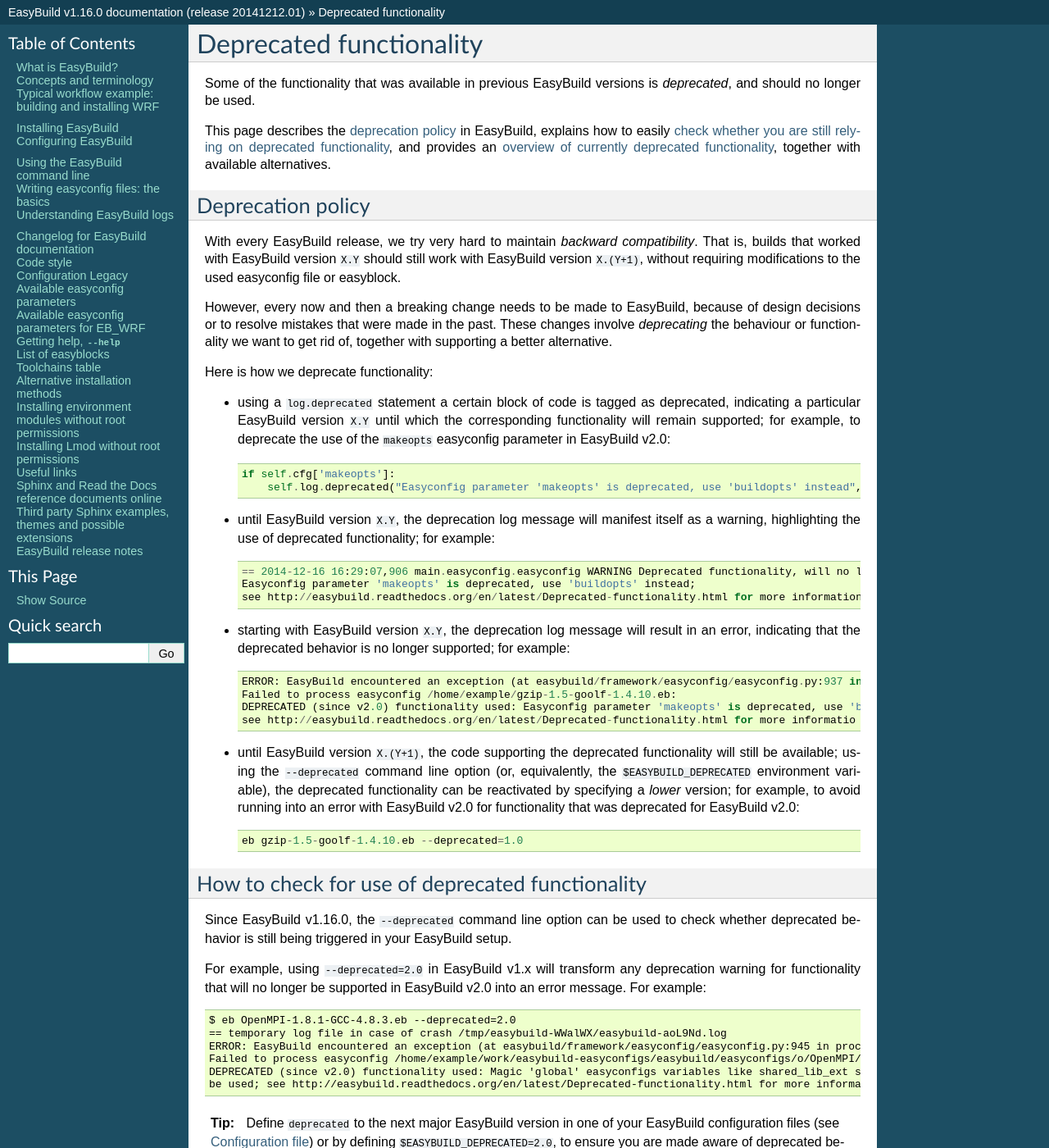
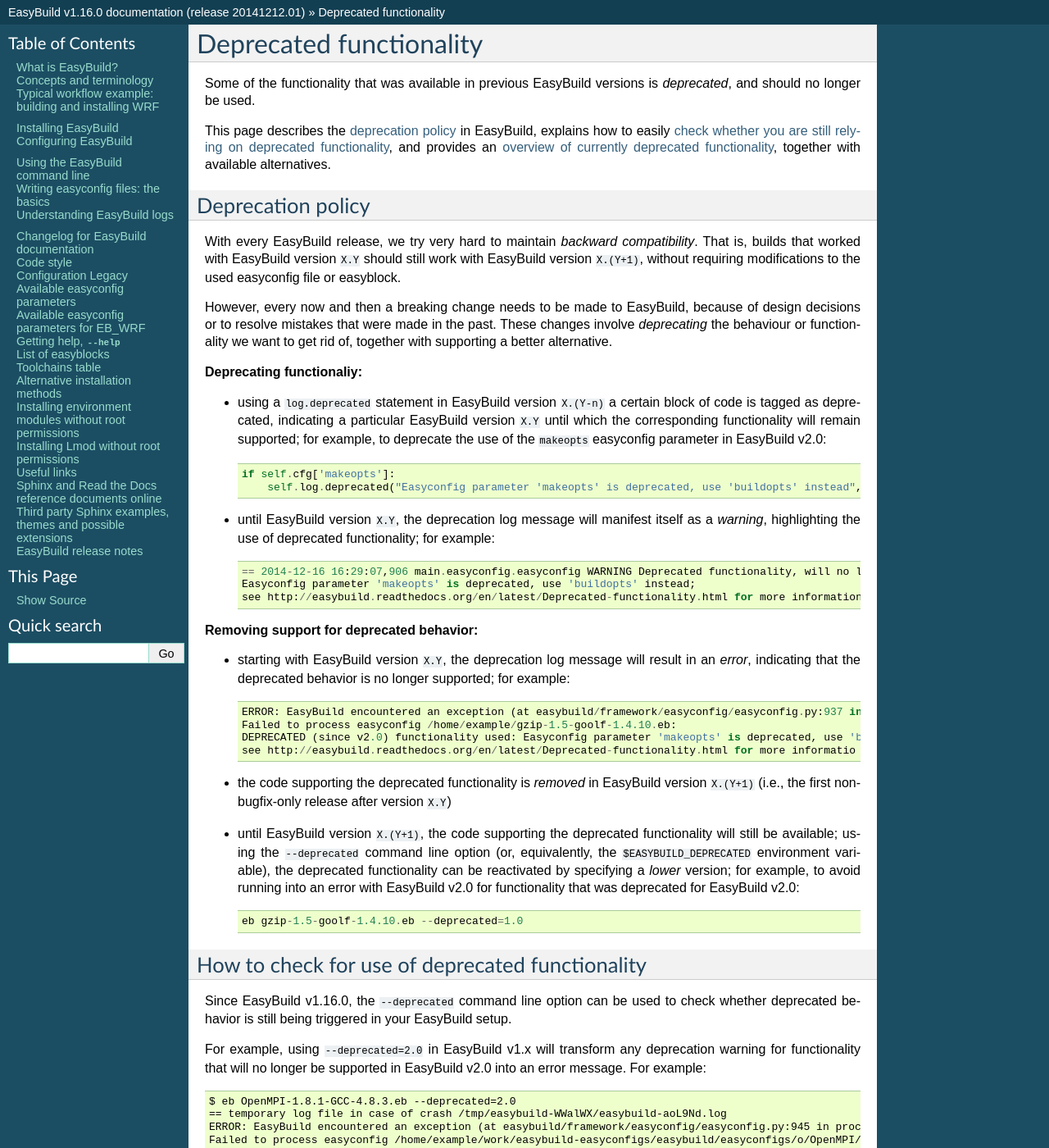
Before and after one commit to easybuilders/easybuild, a Sphinx documentation site: the page built from docs/Deprecated-functionality.rst, in a window 1280 px wide and 1400 px high. Shown: the whole window at 82% size. Built offline with Sphinx 7.4.7, drawn with Linux system fonts in a browser that asks for light colours; some of the changed text lies outside the part shown.

Commit message:
minor style tweaks

```diff
--- a/docs/Deprecated-functionality.rst
+++ b/docs/Deprecated-functionality.rst
@@ -22,29 +22,35 @@
 mistakes that were made in the past. These changes involve *deprecating* the behaviour or functionality we want to get
 rid of, together with supporting a better alternative.
 
-Here is how we deprecate functionality:
+**Deprecating functionaliy:**
 
-* using a ``log.deprecated`` statement a certain block of code is tagged as deprecated, indicating a particular EasyBuild
-  version ``X.Y`` until which the corresponding functionality will remain supported; for example, to deprecate the use of
+* using a ``log.deprecated`` statement in EasyBuild version ``X.(Y-n)`` a certain block of code is tagged as deprecated,
+  indicating a particular EasyBuild version ``X.Y`` until which the corresponding functionality will remain supported;
+  for example, to deprecate the use of
   the ``makeopts`` easyconfig parameter in EasyBuild v2.0::
 
     if self.cfg['makeopts']:
         self.log.deprecated("Easyconfig parameter 'makeopts' is deprecated, use 'buildopts' instead", '2.0')
 
-* until EasyBuild version ``X.Y``, the deprecation log message will manifest itself as a warning, highlighting the use
+* until EasyBuild version ``X.Y``, the deprecation log message will manifest itself as a *warning*, highlighting the use
   of deprecated functionality; for example::
 
     == 2014-12-16 16:29:07,906 main.easyconfig.easyconfig WARNING Deprecated functionality, will no longer work in v2.0:
     Easyconfig parameter 'makeopts' is deprecated, use 'buildopts' instead;
     see http://easybuild.readthedocs.org/en/latest/Deprecated-functionality.html for more information
 
-* starting with EasyBuild version ``X.Y``, the deprecation log message will result in an error,
+**Removing support for deprecated behavior:**
+
+* starting with EasyBuild version ``X.Y``, the deprecation log message will result in an *error*,
   indicating that the deprecated behavior is no longer supported; for example::
 
     ERROR: EasyBuild encountered an exception (at easybuild/framework/easyconfig/easyconfig.py:937 in process_easyconfig):
     Failed to process easyconfig /home/example/gzip-1.5-goolf-1.4.10.eb:
     DEPRECATED (since v2.0) functionality used: Easyconfig parameter 'makeopts' is deprecated, use 'buildopts' instead;
     see http://easybuild.readthedocs.org/en/latest/Deprecated-functionality.html for more informatio
+
+* the code supporting the deprecated functionality is *removed* in EasyBuild version ``X.(Y+1)`` (i.e., the first
+  non-bugfix-only release after version ``X.Y``)
 
 * until EasyBuild version ``X.(Y+1)``, the code supporting the deprecated functionality will still be available; using
   the ``--deprecated`` command line option (or, equivalently, the ``$EASYBUILD_DEPRECATED`` environment variable), the
@@ -114,7 +120,7 @@
 **Compatibility with Python 2.4 is deprecated.**
 
 * *deprecated since:* EasyBuild v1.14.0 (July'14)
-* *no longer supported starting:* EasyBuild v2.0
+* *no longer supported in:* EasyBuild v2.0
 * *alternative(s)*: **upgrade to Python v2.6.x or v2.7.x**
 
 Ever since EasyBuild v1.0, the codebase has been Python 2.4 compatible. One reason for this is that EasyBuild was
@@ -170,7 +176,7 @@
 **The automagic fallback to the** ``ConfigureMake`` **easyblock is deprecated.**
 
 * *deprecated since:* EasyBuild v1.16.0 (Dec'14)
-* *no longer supported starting:* EasyBuild v2.0
+* *no longer supported in:* EasyBuild v2.0
 * *alternative(s)*: specify ``easyblock = 'ConfigureMake'`` in easyconfig file
 
 If the ``easyblock`` easyconfig was not specified, EasyBuild tries to find a matching easyblock based on the software
@@ -192,7 +198,7 @@
 **Use of** ``premakeopts`` **or** ``makeopts`` **easyconfig parameters is deprecated.**
 
 * *deprecated since:* EasyBuild v1.13.0 (May'14)
-* *no longer supported starting:* EasyBuild v2.0
+* *no longer supported in:* EasyBuild v2.0
 * *alternative(s)*: use ``prebuildopts``/``buildopts`` instead
 
 For consistency in terminology, use of the ``premakeopts`` and ``makeopts`` generic easyconfig parameters is deprecated,
@@ -210,7 +216,7 @@
 **Use of the** ``shared_lib_ext`` **'constant' in easyconfigs is deprecated.**
 
 * *deprecated since:* EasyBuild v1.5.0 (June'13)
-* *no longer supported starting:* EasyBuild v2.0
+* *no longer supported in:* EasyBuild v2.0
 * *alternative(s)*: use ``SHLIB_EXT`` instead
 
 Using the ``shared_lib_ext`` "magic" variable representing the extension for shared libraries (``.so`` on Linux,
@@ -222,7 +228,7 @@
 **Use of the** ``license`` **easyconfig parameter is deprecated.**
 
 * *deprecated since:* EasyBuild v1.11.0 (Feb'14)
-* *no longer supported starting:* EasyBuild v2.0
+* *no longer supported in:* EasyBuild v2.0
 * *alternative(s)*: use ``license_file`` or ``software_license`` instead
 
 The ``license`` easyconfig parameter, which was specific to the ``IntelBase`` generic easyblock and thus relevant
@@ -238,10 +244,14 @@
 EasyBuild API changes
 ~~~~~~~~~~~~~~~~~~~~~
 
+Some changes in the EasyBuild API were made, which potentiallty affects easyblocks and the EasyBuild framework itself.
+
 .. _easyblocks_API:
 
-Easyblocks API (``easybuild.framework.easyblock``)
-^^^^^^^^^^^^^^^^^^^^^^^^^^^^^^^^^^^^^^^^^^^^^^^^^^
+Easyblocks API (``EasyBlock`` class from ``easybuild.framework.easyblock``)
+^^^^^^^^^^^^^^^^^^^^^^^^^^^^^^^^^^^^^^^^^^^^^^^^^^^^^^^^^^^^^^^^^^^^^^^^^^^
+
+The API for easyblocks was modified slightly, to correct for a couple of historic mistakes.
 
 Return type of ``extra_options`` method
 +++++++++++++++++++++++++++++++++++++++
@@ -249,7 +259,7 @@
 **The list-of-tuples return type of the** ``extra_options`` **method is deprecated, should be a** ``dict`` **instead.**
 
 * *deprecated since:* EasyBuild v1.12.0 (Apr'14)
-* *no longer supported starting:* EasyBuild v2.0
+* *no longer supported in:* EasyBuild v2.0
 * *alternative(s)*: ensure/assume ``dict`` return type
 
 The return type of the ``extra_options`` static method in the ``EasyBlock`` class has been changed to a *dictionary*
@@ -275,7 +285,7 @@
 **Use of the** ``name`` **and** ``version`` **templates in** ``exts_filter`` **is deprecated.**
 
 * *deprecated since:* EasyBuild v1.2.0 (Feb'13)
-* *no longer supported starting:* EasyBuild v2.0
+* *no longer supported in:* EasyBuild v2.0
 * *alternative(s)*: use ``ext_name`` and ``ext_version`` instead
 
 Only the ``ext_name``, ``ext_version`` and ``src`` template strings can be used in the ``exts_filter`` extension filter
@@ -291,7 +301,7 @@
 **Specifying the module path in** ``exts_defaultclass`` **is deprecated.**
 
 * *deprecated since:* EasyBuild v0.5 (Apr'12)
-* *no longer supported starting:* EasyBuild v2.0
+* *no longer supported in:* EasyBuild v2.0
 * *alternative(s)*: *(none required, module path is derived from specified class name)*
 
 Explicitely specifying the module path for the default class to use for extensions (via ``exts_defaultclass``) is
@@ -303,7 +313,7 @@
 **Deriving the module path for easyblocks from the software name is deprecated.**
 
 * *deprecated since:* EasyBuild v1.4.0 (May'13)
-* *no longer supported starting:* EasyBuild v2.0
+* *no longer supported in:* EasyBuild v2.0
 * *alternative(s)*: use easyblock class name according to encoding scheme (e.g., ``EB_Foo``)
 
 Determining the *location* of Python modules representing easyblocks based on the software name (``name``) is deprecated.
@@ -321,7 +331,7 @@
 **The API of the** ``easybuild.tools.modules`` **module has been updated, certain aspects of the old API are deprecated.**
 
 * *deprecated since:* EasyBuild v1.8.0 (Oct'13) & v1.15.0 (Sept'15)
-* *no longer supported starting:* EasyBuild v2.0
+* *no longer supported in:* EasyBuild v2.0
 * *alternative(s)*: use equivalents available in new API (see below)
 
 The API of the ``easybuild.tools.modules`` Python module has been changed extensively when implementing support for
@@ -348,7 +358,7 @@
 account.**
 
 * *deprecated since:* EasyBuild v1.3.0 (Apr'13)
-* *no longer supported starting:* EasyBuild v2.0
+* *no longer supported in:* EasyBuild v2.0
 * *alternative(s)*: reinstall (ancient) module files which are only defining the ``$SOFTX`` environment variables
 
 The ``get_software_root`` and ``get_software_version`` functions will only take ``$EBROOTFOO`` and ``$EBVERSIONFOO``
@@ -366,7 +376,7 @@
 **Some functions/methods have been renamed or relocated, use via their previous location/name is deprecated.**
 
 * *deprecated since:* *(depends on function/method, see below)*
-* *no longer supported starting:* EasyBuild v2.0
+* *no longer supported in:* EasyBuild v2.0
 * *alternative(s)*: use new location/name
 
 A number of functions and methods that are part of the EasyBuild framework API have been renamed, mainly for consistency
```
